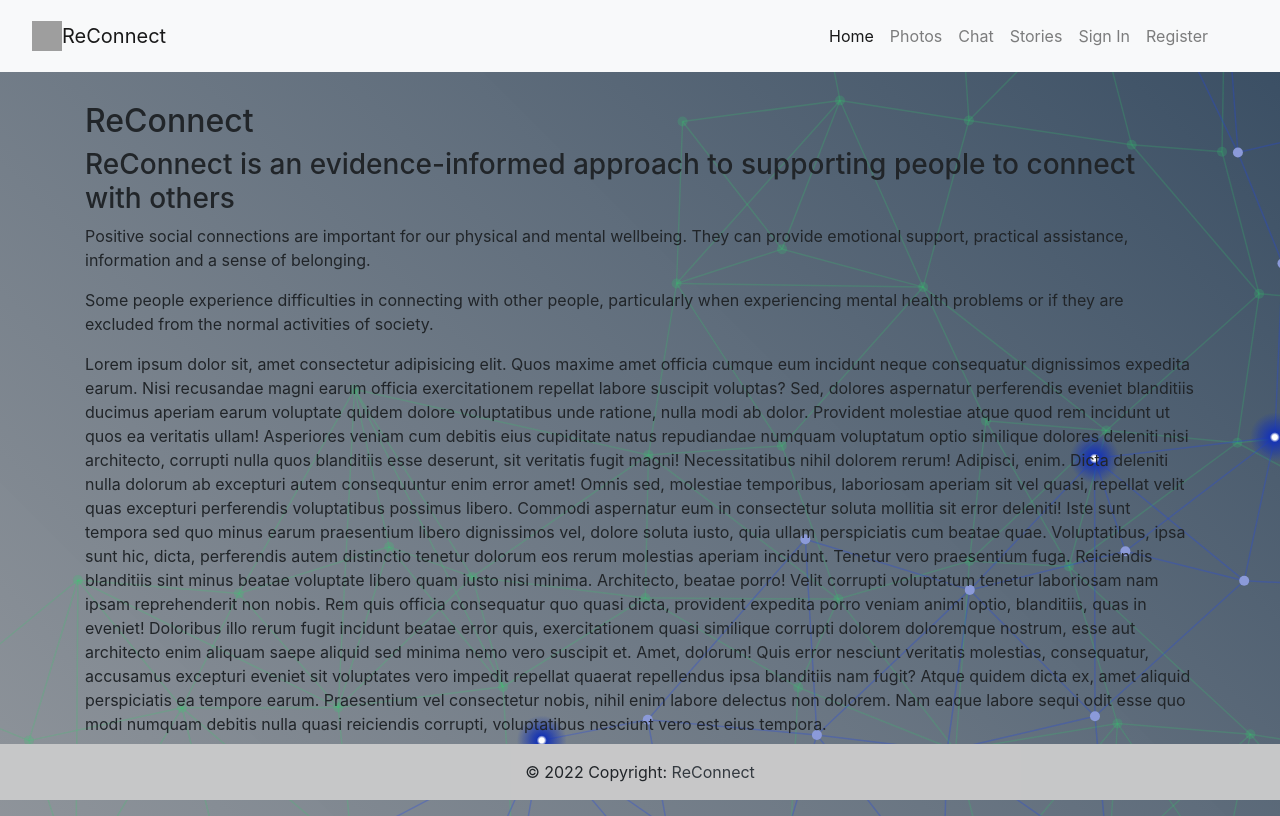
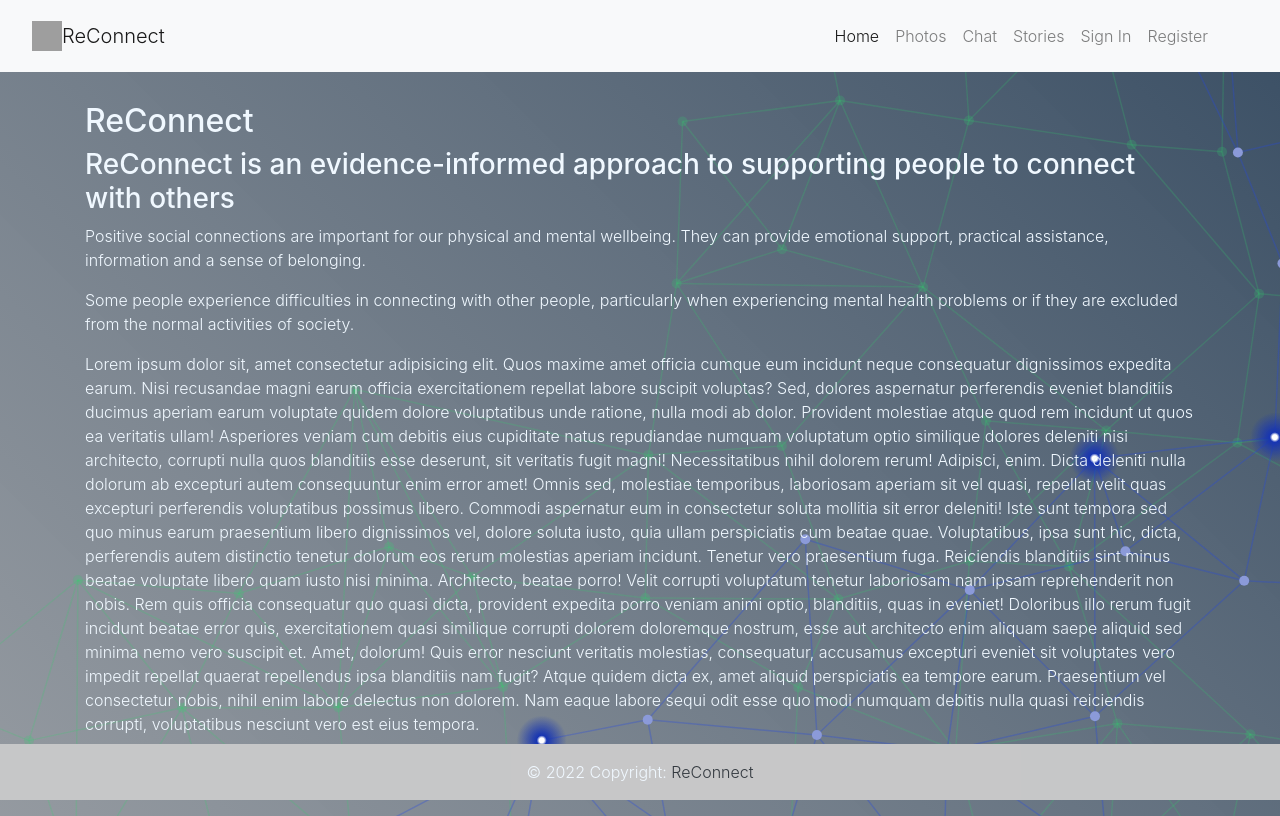
Before and after one commit to CI-Team3/team3, a Flask app: page / in a window 1280 px wide. Run offline with Flask 2, Linux system fonts and the light colour scheme; some libraries are stand-ins or nearby versions; grey boxes are pictures that could not be loaded.

Commit message:
styling changes

```diff
--- a/static/css/style.css
+++ b/static/css/style.css
@@ -5,13 +5,15 @@ html    {
     background-size: cover;
     background-blend-mode: lighten;
     width: 100%;
-    background: rgba(0, 0, 0, 0.9) url("/static/assets/img/background.svg") no-repeat fixed center center;
+    background: rgba(0, 0, 0, 0.7) url("/static/assets/img/background.svg") no-repeat fixed center center;
     z-index: -1;
      /*    Free SVG Background by <a target="_blank" href="https://bgjar.com">BGJar</a>*/
 }
 
 body {
     background-color:transparent;
+    color: aliceblue;
+    font-weight: 300;
 }
 
 .carousel {
```
